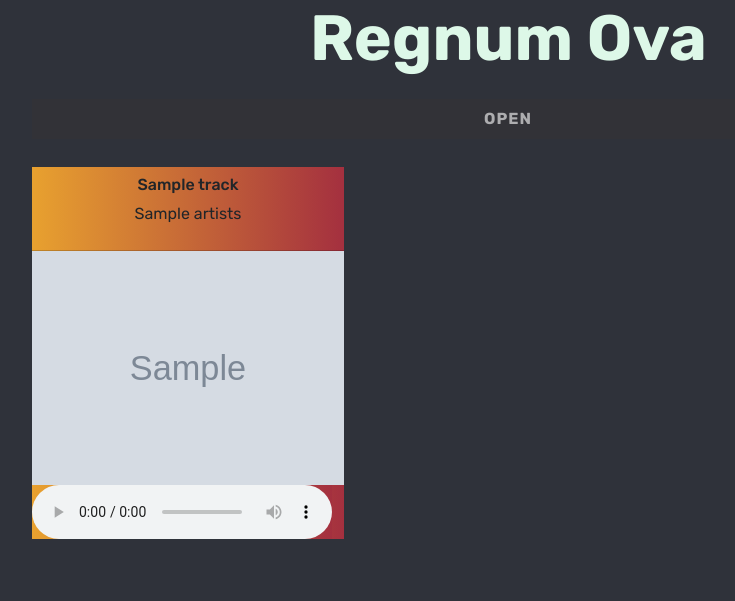
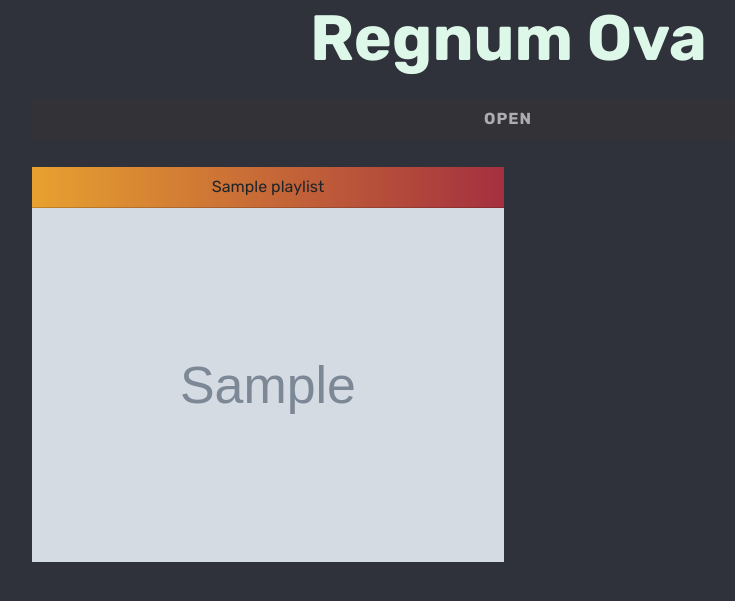
Before and after one commit to steve-cronje/egg-kingdom, a Django app: template templates/music/shelves.html in a window 1280 px wide. Shown: the top 601 px of the page, without its empty margins (132-867 px from the left). Run offline with Django 4.2, Linux system fonts and the light colour scheme; the template is opened without the code that fills it: most values are stand-ins (such as "Sample title", 1, 10 or a date in 2020); grey boxes marked "Sample" are stand-in pictures; some libraries are stand-ins or nearby versions.

Commit message:
changes to music shelf

```diff
--- a/main/views.py
+++ b/main/views.py
@@ -1,9 +1,11 @@
 from django.shortcuts import render
 from django.views.generic import TemplateView
+from music.api import get_user_playlists_details
 
 class HomepageView(TemplateView):
     template_name = 'homebase/home.html'
 
     def get_context_data(self, **kwargs):
         context = super().get_context_data(**kwargs)
+        get_user_playlists_details()
         return context
--- a/music/urls.py
+++ b/music/urls.py
@@ -1,6 +1,7 @@
 from django.urls import path
-from music.views import MusicShelvesView
+from music.views import MusicShelfView, MusicShelvesView
 
 urlpatterns = [
-    path('shelves/', MusicShelvesView.as_view(), name='music-shelves'),
+    path('shelves', MusicShelvesView.as_view(), name='music-shelves'),
+    path('shelves/<str:playlist>', MusicShelfView.as_view(), name='playlist'),
 ]
--- a/static/css/base.css
+++ b/static/css/base.css
@@ -174,15 +174,24 @@ body {
   height: 300px;
 }
 
-audio {
-  background-image: linear-gradient(to right, #e8a12f, #a4303f);
-}
-
 .music-card {
   background-image: linear-gradient(to right, #e8a12f, #a4303f);
+  height: 100%;
 }
 .music-card img {
   width: 100%;
 }
+.music-card audio {
+  background-image: linear-gradient(to right, #e8a12f, #a4303f);
+  margin-top: auto;
+}
+
+.playlist-card {
+  background-image: linear-gradient(to right, #e8a12f, #a4303f);
+  height: 100%;
+}
+.playlist-card img {
+  width: 100%;
+}
 
 /*# sourceMappingURL=base.css.map */
--- a/static/scss/base.scss
+++ b/static/scss/base.scss
@@ -223,14 +223,22 @@ $speed: 0.25s;
     height: 300px;
 }
 
-audio {
-    background-image: linear-gradient(to right, #{$color-yolkyellow}, #{$color-red});
-}
-
 .music-card {
     background-image: linear-gradient(to right, #{$color-yolkyellow}, #{$color-red});
     img {
         width: 100%;
-
+    }
+    height: 100%;
+    audio {
+        background-image: linear-gradient(to right, #{$color-yolkyellow}, #{$color-red});
+        margin-top:auto;
     }
 }
+
+.playlist-card {
+    background-image: linear-gradient(to right, #{$color-yolkyellow}, #{$color-red});
+    img {
+        width: 100%;
+    }
+    height: 100%;
+}
--- a/templates/music/shelves.html
+++ b/templates/music/shelves.html
@@ -3,24 +3,16 @@
 {% block content %}
 <div class="container page-container">
     <div class="row g-2 p-0">
-    {% for track in my_playlist %}
-        <div class="col-4">
-            <div class="card music-card">
+        {% for playlist in playlists %}
+        <div class="col-6">
+            <div class="card playlist-card">
                 <div class="card-header text-center">
-                    <h6>{{ track.name }}</h6>
-                    <p>{{ track.artists }}</p>
+                    {{ playlist.name }}
                 </div>
-                <a href="{{ track.track_url }}" target="_blank" class="hvr-float"><img src='{{ track.image }}'></a>
-
-                <audio controls>
-                    <source src="{{ track.preview_url }}" type="audio/mp3">
-                </audio>
-
-
+                <a href="{% url 'playlist' playlist.id %}"><img src="{{ playlist.image }}"></a>
             </div>
         </div>
-    {% endfor %}
+        {% endfor %}
     </div>
-
 </div>
 {% endblock content %}
```
Also changed, not shown: music/api.py (+17 -2 lines), music/views.py (+12 -1 lines), templates/music/shelf.html (added, +24 -0 lines), 1 other file.
